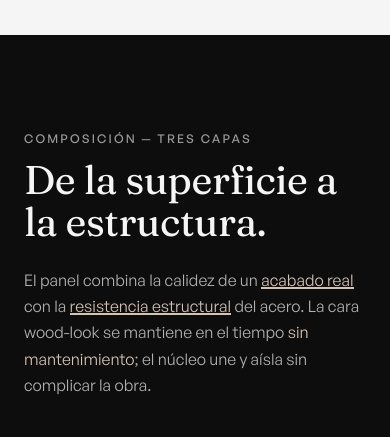
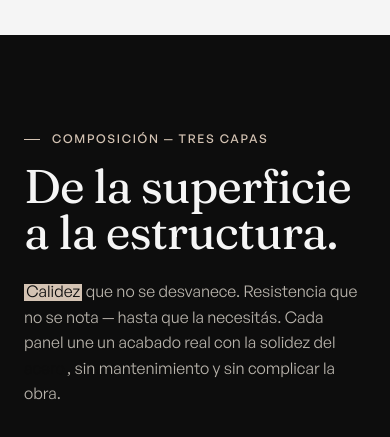
Before and after one commit to jrodriguezblangino/duo, a Next.js app: page / in a window 390 px wide. Shown: the part 1620-2057 px from the top of the page. Built offline with nearby package versions, Linux system fonts and the light colour scheme.

Commit message:
Ajustes seccion capas 2

```diff
--- a/components/sections/AnatomySection.tsx
+++ b/components/sections/AnatomySection.tsx
@@ -15,6 +15,10 @@ import {
   type MotionValue,
 } from "framer-motion";
 import { glide } from "@/lib/motion";
+import {
+  HighlightWord,
+  HighlightWordStatic,
+} from "@/components/ui/HighlightWord";
 
 /**
  * Anatomy — scroll-driven composition story (desktop pin).
@@ -56,19 +60,23 @@ const LAYERS = [
 ] as const;
 
 const LAYER_RANGES: readonly (readonly [number, number])[] = [
-  [0.35, 0.5],
-  [0.5, 0.65],
-  [0.65, 0.75],
+  [0.35, 0.48],
+  [0.48, 0.58],
+  [0.58, 0.68],
 ];
 
-/** Scene 1 supporting copy — Manifiesto tone, material-literal */
-const SCENE1_SUPPORT_BEFORE =
-  "El panel combina la calidez de un ";
-const SCENE1_SUPPORT_MID =
-  " con la ";
-const SCENE1_SUPPORT_AFTER =
-  " del acero. La cara wood-look se mantiene en el tiempo ";
-const SCENE1_SUPPORT_END = "; el núcleo une y aísla sin complicar la obra.";
+/** Scene 1 supporting copy — single-word markers on Calidez / acero */
+const SCENE1_BODY = {
+  mid: " que no se desvanece. Resistencia que no se nota — hasta que la necesitás. Cada panel une un acabado real con la solidez del ",
+  end: ", sin mantenimiento y sin complicar la obra.",
+} as const;
+
+const SCENE1_EYEBROW =
+  "mb-4 flex items-center gap-3 text-xs font-medium uppercase tracking-[0.14em] text-sand lg:text-[13px]";
+const SCENE1_HEADLINE =
+  "font-headline text-[2.95rem] font-normal leading-[0.98] tracking-[-0.02em] text-offwhite lg:text-[3.5rem] xl:text-[4.25rem]";
+const SCENE1_BODY_CLASS =
+  "mt-6 max-w-[58ch] text-base leading-[1.6] text-[#b8b3ab] lg:text-[17px]";
 
 const MONO_MUTED =
   "font-mono text-xs tracking-[0.02em] text-offwhite/50 lg:text-[13px]";
@@ -79,84 +87,69 @@ const VIEWPORT = { once: true, amount: 0.35 } as const;
 
 /* ─── Shared focus / reveal helpers ─── */
 
-/** Sand accent on carbon — text + underline draw (Manifesto echo treatment) */
-function AccentUnderline({
-  children,
-  progress,
-  range,
-}: {
-  children: string;
-  progress: MotionValue<number>;
-  range: readonly [number, number];
-}) {
-  const [start, end] = range;
-  const scaleX = useTransform(progress, [start, end, 1], [0, 1, 1]);
-
+function Scene1Eyebrow() {
   return (
-    <span className="relative inline text-sand">
-      {children}
-      <motion.span
-        aria-hidden="true"
-        className="absolute bottom-[0.05em] left-0 h-[2px] w-full origin-left bg-sand will-change-transform"
-        style={{ scaleX }}
-      />
-    </span>
-  );
-}
-
-function AccentUnderlineStatic({ children }: { children: string }) {
-  return (
-    <span className="relative inline text-sand">
-      {children}
-      <span
-        aria-hidden="true"
-        className="absolute bottom-[0.05em] left-0 h-[2px] w-full bg-sand"
-      />
-    </span>
+    <p className={SCENE1_EYEBROW}>
+      <span aria-hidden="true" className="h-px w-4 shrink-0 bg-sand" />
+      Composición — tres capas
+    </p>
   );
 }
 
 function Scene1Support({
   progress,
+  reduce = false,
+  highlightReveal = "scroll",
 }: {
   progress?: MotionValue<number>;
+  reduce?: boolean;
+  highlightReveal?: "scroll" | "view";
 }) {
-  const bodyClass =
-    "mt-6 max-w-[36ch] text-base leading-[1.65] text-offwhite/70 lg:text-[17px]";
-
-  if (!progress) {
+  if (!progress || reduce) {
     return (
-      <p className={bodyClass}>
-        {SCENE1_SUPPORT_BEFORE}
-        <AccentUnderlineStatic>acabado real</AccentUnderlineStatic>
-        {SCENE1_SUPPORT_MID}
-        <AccentUnderlineStatic>resistencia estructural</AccentUnderlineStatic>
-        {SCENE1_SUPPORT_AFTER}
-        <AccentUnderlineStatic>sin mantenimiento</AccentUnderlineStatic>
-        {SCENE1_SUPPORT_END}
+      <p className={SCENE1_BODY_CLASS}>
+        <HighlightWordStatic surface="dark">Calidez</HighlightWordStatic>
+        {SCENE1_BODY.mid}
+        <HighlightWordStatic surface="dark">acero</HighlightWordStatic>
+        {SCENE1_BODY.end}
       </p>
     );
   }
 
+  const isView = highlightReveal === "view";
+
   return (
-    <p className={bodyClass}>
-      {SCENE1_SUPPORT_BEFORE}
-      <AccentUnderline progress={progress} range={[0.08, 0.18]}>
-        acabado real
-      </AccentUnderline>
-      {SCENE1_SUPPORT_MID}
-      <AccentUnderline progress={progress} range={[0.12, 0.22]}>
-        resistencia estructural
-      </AccentUnderline>
-      {SCENE1_SUPPORT_AFTER}
-      <AccentUnderline progress={progress} range={[0.16, 0.26]}>
-        sin mantenimiento
-      </AccentUnderline>
-      {SCENE1_SUPPORT_END}
+    <p className={SCENE1_BODY_CLASS}>
+      <HighlightWord
+        reduce={false}
+        progress={progress}
+        range={[0.22, 0.28]}
+        reveal={highlightReveal}
+        surface="dark"
+        {...(isView ? { duration: 0.45, delay: 0 } : {})}
+      >
+        Calidez
+      </HighlightWord>
+      {SCENE1_BODY.mid}
+      <HighlightWord
+        reduce={false}
+        progress={progress}
+        range={[0.24, 0.3]}
+        reveal={highlightReveal}
+        surface="dark"
+        {...(isView ? { duration: 0.45, delay: 0.15 } : {})}
+      >
+        acero
+      </HighlightWord>
+      {SCENE1_BODY.end}
     </p>
   );
 }
 
+/**
+ * Scroll-linked entrance: opacity + blur-to-focus + soft rise.
+ * Matches Manifiesto FocusBlock language for Scene 1 copy.
+ */
 function FocusText({
   children,
   progress,
@@ -169,12 +162,16 @@ function FocusText({
   className?: string;
 }) {
   const [start, end] = range;
-  const opacity = useTransform(progress, [start, end, 1], [0.25, 1, 1]);
-  const blur = useTransform(progress, [start, end, 1], [12, 0, 0]);
+  const opacity = useTransform(progress, [start, end, 1], [0, 1, 1]);
+  const blur = useTransform(progress, [start, end, 1], [5, 0, 0]);
+  const y = useTransform(progress, [start, end, 1], [12, 0, 0]);
   const filter = useMotionTemplate`blur(${blur}px)`;
 
   return (
-    <motion.div className={className} style={{ opacity, filter }}>
+    <motion.div
+      className={className}
+      style={{ opacity, filter, y, willChange: "opacity, filter, transform" }}
+    >
       {children}
     </motion.div>
   );
@@ -293,17 +290,15 @@ function StaticAnatomy() {
     >
       <div className="mx-auto max-w-site">
         <div className="mx-auto mb-12 max-w-measure text-center lg:mb-20">
-          <p className="mb-4 text-xs font-medium uppercase tracking-[0.18em] text-offwhite/60 lg:text-[13px]">
-            Composición — tres capas
-          </p>
+          <div className="mx-auto w-fit text-left">
+            <Scene1Eyebrow />
             <h2
               id="anatomia-heading"
-            className="font-headline text-[2.5rem] font-normal leading-[1.05] tracking-[-0.01em] text-offwhite lg:text-6xl"
+              className={SCENE1_HEADLINE}
             >
               De la superficie a la estructura.
             </h2>
-          <div className="mx-auto mt-2 w-fit text-left">
-            <Scene1Support />
+            <Scene1Support reduce />
           </div>
         </div>
 
@@ -400,30 +395,37 @@ function StaticAnatomy() {
 /* ─── Mobile: sequential, no sticky scrub ─── */
 
 function MobileAnatomy() {
+  const introRef = useRef<HTMLDivElement>(null);
+  const { scrollYProgress } = useScroll({
+    target: introRef,
+    offset: ["start 0.85", "end 0.45"],
+  });
+
   return (
     <section
       aria-labelledby="anatomia-heading"
       className="bg-carbon px-6 py-section-mobile text-offwhite lg:hidden"
     >
       <div className="mx-auto max-w-site">
-        <motion.div
-          className="mb-10 max-w-measure"
-          initial={{ opacity: 0, y: 16 }}
-          whileInView={{ opacity: 1, y: 0 }}
-          viewport={VIEWPORT}
-          transition={glide}
-        >
-          <p className="mb-3 text-xs font-medium uppercase tracking-[0.18em] text-offwhite/60">
-            Composición — tres capas
-          </p>
+        <div ref={introRef} className="mb-10 max-w-[58ch]">
+          <FocusText progress={scrollYProgress} range={[0.02, 0.22]}>
+            <Scene1Eyebrow />
+          </FocusText>
+          <FocusText progress={scrollYProgress} range={[0.12, 0.36]}>
             <h2
               id="anatomia-heading"
-            className="font-headline text-[2.5rem] font-normal leading-[1.05] tracking-[-0.01em] text-offwhite"
+              className={SCENE1_HEADLINE}
             >
               De la superficie a la estructura.
             </h2>
-          <Scene1Support />
-        </motion.div>
+          </FocusText>
+          <FocusText progress={scrollYProgress} range={[0.28, 0.55]}>
+            <Scene1Support
+              progress={scrollYProgress}
+              highlightReveal="view"
+            />
+          </FocusText>
+        </div>
 
         <motion.div
           className="mb-12"
@@ -548,54 +550,54 @@ function DesktopAnatomy() {
     offset: ["start start", "end end"],
   });
 
-  useProgressGatedPlayback(heroVideoRef, scrollYProgress, 0, 0.72);
-  useProgressGatedPlayback(detailVideoRef, scrollYProgress, 0.72);
+  useProgressGatedPlayback(heroVideoRef, scrollYProgress, 0, 0.78);
+  useProgressGatedPlayback(detailVideoRef, scrollYProgress, 0.78);
 
   /* Scene 1 — headline (hold 0 through end — avoid FM extrapolation revive) */
   const scene1Opacity = useTransform(
     scrollYProgress,
-    [0.28, 0.38, 1],
+    [0.3, 0.4, 1],
     [1, 0, 0],
   );
 
-  /* Scene 2 — layers panel */
+  /* Scene 2 — layers panel: hold after 01/02/03, then long fade into Scene 3 */
   const scene2Opacity = useTransform(
     scrollYProgress,
-    [0.32, 0.38, 0.72, 0.78, 1],
+    [0.34, 0.4, 0.78, 0.92, 1],
     [0, 1, 1, 0, 0],
   );
 
   /* Visual: hero video → detail video */
   const videoOpacity = useTransform(
     scrollYProgress,
-    [0, 0.72, 0.86, 1],
+    [0, 0.78, 0.94, 1],
     [1, 1, 0, 0],
   );
   const detailOpacity = useTransform(
     scrollYProgress,
-    [0, 0.72, 0.88, 1],
+    [0, 0.78, 0.95, 1],
     [0, 0, 1, 1],
   );
   const detailScale = useTransform(
     scrollYProgress,
-    [0.72, 0.92, 1],
+    [0.78, 0.96, 1],
     [1.05, 1, 1],
   );
 
   /* Scene 3 — detail copy */
   const scene3Opacity = useTransform(
     scrollYProgress,
-    [0.78, 0.9, 1],
+    [0.86, 0.96, 1],
     [0, 1, 1],
   );
-  const scene3Y = useTransform(scrollYProgress, [0.78, 0.92, 1], [16, 0, 0]);
+  const scene3Y = useTransform(scrollYProgress, [0.86, 0.97, 1], [16, 0, 0]);
 
   return (
     <section
       aria-labelledby="anatomia-heading-desktop"
       className="relative hidden bg-carbon text-offwhite lg:block"
     >
-      <div ref={trackRef} className="relative h-[320vh]">
+      <div ref={trackRef} className="relative h-[400vh]">
         <div className="sticky top-0 flex h-dvh flex-col justify-center overflow-hidden">
           <div className="relative mx-auto grid h-full w-full max-w-site grid-cols-12 items-center gap-gutter px-20 py-24">
             {/* Visual stage — 1:1 hero / 16:9 detail crossfade */}
@@ -647,21 +649,25 @@ function DesktopAnatomy() {
 
             {/* Right column — scenes 1–3 overlays */}
             <div className="relative col-span-5 flex h-full max-h-[min(560px,68vh)] flex-col justify-center">
-              {/* Scene 1 — eyebrow + headline + support (vertically centered) */}
+              {/* Scene 1 — paced reveal: eyebrow → headline → paragraph → markers */}
               <motion.div
                 className="pointer-events-none absolute inset-0 z-10 flex flex-col justify-center"
                 style={{ opacity: scene1Opacity }}
               >
-                <FocusText progress={scrollYProgress} range={[0.02, 0.18]}>
-                  <p className="mb-4 text-xs font-medium uppercase tracking-[0.18em] text-offwhite/60 lg:text-[13px]">
-                    Composición — tres capas
-                  </p>
+                <FocusText progress={scrollYProgress} range={[0.02, 0.1]}>
+                  <Scene1Eyebrow />
+                </FocusText>
+
+                <FocusText progress={scrollYProgress} range={[0.06, 0.14]}>
                   <h2
                     id="anatomia-heading-desktop"
-                    className="font-headline text-[2.5rem] font-normal leading-[1.05] tracking-[-0.01em] text-offwhite lg:text-5xl xl:text-6xl"
+                    className={SCENE1_HEADLINE}
                   >
                     De la superficie a la estructura.
                   </h2>
+                </FocusText>
+
+                <FocusText progress={scrollYProgress} range={[0.12, 0.2]}>
                   <Scene1Support progress={scrollYProgress} />
                 </FocusText>
               </motion.div>
--- a/components/sections/ManifestoSection.tsx
+++ b/components/sections/ManifestoSection.tsx
@@ -9,15 +9,17 @@ import {
   useMotionTemplate,
   type MotionValue,
 } from "framer-motion";
-import { glide } from "@/lib/motion";
+import { AccentEcho, AccentEchoStatic } from "@/components/ui/AccentEcho";
+import {
+  HighlightWord,
+  HighlightWordStatic,
+} from "@/components/ui/HighlightWord";
 
 /**
  * Manifesto — typographic break between Hero and Anatomy.
  * Desktop: pinned scrub with staged paragraph focus (blur in → clear).
  * Mobile: natural flow (no full-viewport pin) — same staged focus on scroll.
  */
-
-const ACCENT_VIEWPORT = { once: true, amount: 0.8 } as const;
 
 const BODY_LEAD =
   "Tras viajar a la Expo de Cantón, identificamos una oportunidad única: la intersección entre la ingeniería de vanguardia y la calidez de los materiales naturales.";
@@ -30,125 +32,16 @@ const BODY_CLOSE =
 
 const BLUR_MAX = 14;
 
-type AccentReveal = "scroll" | "view";
-
-type HighlightWordProps = {
-  children: string;
-  reduce: boolean;
-  progress: MotionValue<number>;
-  range: readonly [number, number];
-  /** Mobile: draw on enter — scroll scrub often finishes off-screen without a pin */
-  reveal?: AccentReveal;
-};
-
-/** Primary accent — carbon word, sand highlight bar draws L→R. */
-function HighlightWord({
-  children,
-  reduce,
-  progress,
-  range,
-  reveal = "scroll",
-}: HighlightWordProps) {
-  const [start, end] = range;
-  const scaleX = useTransform(progress, [start, end], [0, 1]);
-
-  if (reduce) {
-    return (
-      <span className="relative inline px-[0.14em] text-carbon">
-        <span
-          aria-hidden="true"
-          className="absolute inset-x-0 bottom-[0.06em] top-[0.16em] bg-sand/50"
-        />
-        <span className="relative">{children}</span>
-      </span>
-    );
-  }
-
-  if (reveal === "view") {
-    return (
-      <span className="relative inline px-[0.14em] text-carbon">
-        <motion.span
-          aria-hidden="true"
-          className="absolute inset-x-0 bottom-[0.06em] top-[0.16em] origin-left bg-sand/50 will-change-transform"
-          initial={{ scaleX: 0 }}
-          whileInView={{ scaleX: 1 }}
-          viewport={ACCENT_VIEWPORT}
-          transition={{ duration: 0.85, ease: glide.ease }}
-        />
-        <span className="relative">{children}</span>
-      </span>
-    );
-  }
-
-  return (
-    <span className="relative inline px-[0.14em] text-carbon">
-      <motion.span
-        aria-hidden="true"
-        className="absolute inset-x-0 bottom-[0.06em] top-[0.16em] origin-left bg-sand/50 will-change-transform"
-        style={{ scaleX }}
-      />
-      <span className="relative">{children}</span>
-    </span>
-  );
-}
-
 type EchoWordProps = {
   children: string;
   reduce: boolean;
   progress: MotionValue<number>;
   range: readonly [number, number];
-  reveal?: AccentReveal;
+  reveal?: "scroll" | "view";
 };
 
-/** Secondary accent — carbon word + sand underline (legible on off-white). */
-function EchoWord({
-  children,
-  reduce,
-  progress,
-  range,
-  reveal = "scroll",
-}: EchoWordProps) {
-  const [start, end] = range;
-  const scaleX = useTransform(progress, [start, end], [0, 1]);
-
-  if (reduce) {
-    return (
-      <span className="relative inline text-carbon">
-        {children}
-        <span
-          aria-hidden="true"
-          className="absolute bottom-[0.05em] left-0 h-[2px] w-full bg-sand"
-        />
-      </span>
-    );
-  }
-
-  if (reveal === "view") {
-    return (
-      <span className="relative inline text-carbon">
-        {children}
-        <motion.span
-          aria-hidden="true"
-          className="absolute bottom-[0.05em] left-0 h-[2px] w-full origin-left bg-sand will-change-transform"
-          initial={{ scaleX: 0 }}
-          whileInView={{ scaleX: 1 }}
-          viewport={ACCENT_VIEWPORT}
-          transition={{ duration: 0.75, ease: glide.ease, delay: 0.08 }}
-        />
-      </span>
-    );
-  }
-
-  return (
-    <span className="relative inline text-carbon">
-      {children}
-      <motion.span
-        aria-hidden="true"
-        className="absolute bottom-[0.05em] left-0 h-[2px] w-full origin-left bg-sand will-change-transform"
-        style={{ scaleX }}
-      />
-    </span>
-  );
+function EchoWord(props: EchoWordProps) {
+  return <AccentEcho {...props} tone="ink" />;
 }
 
 type FocusBlockProps = {
@@ -229,7 +122,7 @@ function LeadBlock({
         <HighlightWord
           reduce={reduce}
           progress={progress}
-          range={[0.04, 0.2]}
+          range={[0.28, 0.42]}
           reveal={compact ? "view" : "scroll"}
         >
           búsqueda.
@@ -241,7 +134,7 @@ function LeadBlock({
         <EchoWord
           reduce={reduce}
           progress={progress}
-          range={[0.14, 0.32]}
+          range={[0.38, 0.52]}
           reveal={compact ? "view" : "scroll"}
         >
           arte
@@ -291,23 +184,11 @@ function StaticLead() {
         className="box-border w-full max-w-[14ch] break-words font-headline text-[clamp(2.125rem,7.2vw+0.5rem,4.5rem)] font-normal leading-[1.02] tracking-[-0.02em] text-carbon"
       >
         Nacimos de una{" "}
-        <span className="relative inline px-[0.14em] text-carbon">
-          <span
-            aria-hidden="true"
-            className="absolute inset-x-0 bottom-[0.06em] top-[0.16em] bg-sand/50"
-          />
-          <span className="relative">búsqueda.</span>
-        </span>
+        <HighlightWordStatic>búsqueda.</HighlightWordStatic>
       </h2>
       <p className={`mt-5 lg:mt-8 ${italicClass}`}>
         Ingeniería que se siente como{" "}
-        <span className="relative inline text-carbon">
-          arte
-          <span
-            aria-hidden="true"
-            className="absolute bottom-[0.05em] left-0 h-[2px] w-full bg-sand"
-          />
-        </span>
+        <AccentEchoStatic tone="ink">arte</AccentEchoStatic>
         ; diseño que se instala sin complicaciones.
       </p>
     </div>
--- /dev/null
+++ b/components/ui/AccentEcho.tsx
@@ -0,0 +1,124 @@
+"use client";
+
+import {
+  motion,
+  useTransform,
+  type MotionValue,
+} from "framer-motion";
+import { ACCENT_VIEWPORT, glide } from "@/lib/motion";
+
+export type AccentReveal = "scroll" | "view";
+
+/** ink = carbon text (off-white surfaces); sand = accent text (carbon surfaces) */
+export type AccentTone = "ink" | "sand";
+
+type AccentEchoProps = {
+  children: string;
+  progress: MotionValue<number>;
+  range: readonly [number, number];
+  reduce?: boolean;
+  reveal?: AccentReveal;
+  tone?: AccentTone;
+  /**
+   * When set (e.g. off-white/70 on carbon), text color lerps to sand
+   * over `range` together with the underline — so color+line never
+   * fire before the surrounding paragraph has finished revealing.
+   */
+  fromColor?: string;
+};
+
+const SAND = "#D4C3B3";
+const CARBON = "#0D0D0D";
+
+/**
+ * Manifesto “arte” accent — sand underline draws L→R via scaleX.
+ * Shared by Manifiesto + Anatomy for identical motion/styling.
+ */
+export function AccentEcho({
+  children,
+  progress,
+  range,
+  reduce = false,
+  reveal = "scroll",
+  tone = "ink",
+  fromColor,
+}: AccentEchoProps) {
+  const [start, end] = range;
+  const scaleX = useTransform(progress, [start, end, 1], [0, 1, 1]);
+  const target = tone === "sand" ? SAND : CARBON;
+  const color = useTransform(
+    progress,
+    [start, end, 1],
+    [fromColor ?? target, target, target],
+  );
+
+  const textClass =
+    fromColor || tone === "sand" ? undefined : "text-carbon";
+
+  if (reduce) {
+    return (
+      <span
+        className={`relative inline ${tone === "sand" ? "text-sand" : "text-carbon"}`}
+      >
+        {children}
+        <span
+          aria-hidden="true"
+          className="absolute bottom-[0.05em] left-0 h-[2px] w-full bg-sand"
+        />
+      </span>
+    );
+  }
+
+  if (reveal === "view") {
+    return (
+      <span
+        className={`relative inline ${tone === "sand" ? "text-sand" : "text-carbon"}`}
+      >
+        {children}
+        <motion.span
+          aria-hidden="true"
+          className="absolute bottom-[0.05em] left-0 h-[2px] w-full origin-left bg-sand will-change-transform"
+          initial={{ scaleX: 0 }}
+          whileInView={{ scaleX: 1 }}
+          viewport={ACCENT_VIEWPORT}
+          transition={{ duration: 0.45, ease: glide.ease, delay: 0.08 }}
+        />
+      </span>
+    );
+  }
+
+  return (
+    <motion.span
+      className={`relative inline ${textClass ?? ""}`}
+      style={fromColor || tone === "sand" ? { color } : undefined}
+    >
+      {children}
+      <motion.span
+        aria-hidden="true"
+        className="absolute bottom-[0.05em] left-0 h-[2px] w-full origin-left bg-sand will-change-transform"
+        style={{ scaleX }}
+      />
+    </motion.span>
+  );
+}
+
+/** Static end-state for reduced-motion / non-scrub layouts */
+export function AccentEchoStatic({
+  children,
+  tone = "ink",
+}: {
+  children: string;
+  tone?: AccentTone;
+}) {
+  return (
+    <span
+      className={`relative inline ${tone === "sand" ? "text-sand" : "text-carbon"}`}
+    >
+      {children}
+      <span
+        aria-hidden="true"
+        className="absolute bottom-[0.05em] left-0 h-[2px] w-full bg-sand"
+      />
+    </span>
+  );
+}
--- /dev/null
+++ b/components/ui/HighlightWord.tsx
@@ -0,0 +1,101 @@
+"use client";
+
+import {
+  motion,
+  useTransform,
+  type MotionValue,
+} from "framer-motion";
+import { ACCENT_VIEWPORT, glide } from "@/lib/motion";
+
+export type HighlightReveal = "scroll" | "view";
+
+/** light = sand/50 on off-white (Manifiesto); dark = solid sand on carbon (Anatomy) */
+export type HighlightSurface = "light" | "dark";
+
+type HighlightWordProps = {
+  children: string;
+  reduce: boolean;
+  progress: MotionValue<number>;
+  range: readonly [number, number];
+  /** Mobile / IO: draw on enter — scroll scrub often finishes off-screen without a pin */
+  reveal?: HighlightReveal;
+  surface?: HighlightSurface;
+  /** Stagger delay (view mode) in seconds */
+  delay?: number;
+  /** View-mode draw duration; default matches Manifiesto */
+  duration?: number;
+};
+
+function markerClass(surface: HighlightSurface) {
+  return surface === "dark"
+    ? "absolute inset-x-0 bottom-[0.06em] top-[0.16em] bg-sand"
+    : "absolute inset-x-0 bottom-[0.06em] top-[0.16em] bg-sand/50";
+}
+
+/**
+ * Primary accent — carbon word, sand highlight bar draws L→R.
+ * Shared by Manifiesto + Anatomy (marker-style highlight).
+ */
+export function HighlightWord({
+  children,
+  reduce,
+  progress,
+  range,
+  reveal = "scroll",
+  surface = "light",
+  delay = 0,
+  duration = 0.85,
+}: HighlightWordProps) {
+  const [start, end] = range;
+  const scaleX = useTransform(progress, [start, end], [0, 1]);
+  const bar = markerClass(surface);
+
+  if (reduce) {
+    return (
+      <HighlightWordStatic surface={surface}>{children}</HighlightWordStatic>
+    );
+  }
+
+  if (reveal === "view") {
+    return (
+      <span className="relative inline px-[0.14em] text-carbon">
+        <motion.span
+          aria-hidden="true"
+          className={`${bar} origin-left will-change-transform`}
+          initial={{ scaleX: 0 }}
+          whileInView={{ scaleX: 1 }}
+          viewport={ACCENT_VIEWPORT}
+          transition={{ duration, ease: glide.ease, delay }}
+        />
+        <span className="relative">{children}</span>
+      </span>
+    );
+  }
+
+  return (
+    <span className="relative inline px-[0.14em] text-carbon">
+      <motion.span
+        aria-hidden="true"
+        className={`${bar} origin-left will-change-transform`}
+        style={{ scaleX }}
+      />
+      <span className="relative">{children}</span>
+    </span>
+  );
+}
+
+/** Static end-state for reduced-motion / non-scrub layouts */
+export function HighlightWordStatic({
+  children,
+  surface = "light",
+}: {
+  children: string;
+  surface?: HighlightSurface;
+}) {
+  return (
+    <span className="relative inline px-[0.14em] text-carbon">
+      <span aria-hidden="true" className={markerClass(surface)} />
+      <span className="relative">{children}</span>
+    </span>
+  );
+}
--- a/lib/motion.ts
+++ b/lib/motion.ts
@@ -22,3 +22,13 @@ export const ENTRY_Y = 24;
 
 /** Max stagger between children */
 export const STAGGER = 0.08;
+
+/**
+ * Accent highlight / underline — fire when the word sits mid-viewport
+ * (~40–50% in), not on first entry. Shared by HighlightWord + AccentEcho.
+ */
+export const ACCENT_VIEWPORT = {
+  once: true,
+  amount: 0.5,
+  margin: "-40% 0px -45% 0px",
+} as const;
```
Lines whose indentation alone changed are shown as unchanged.
